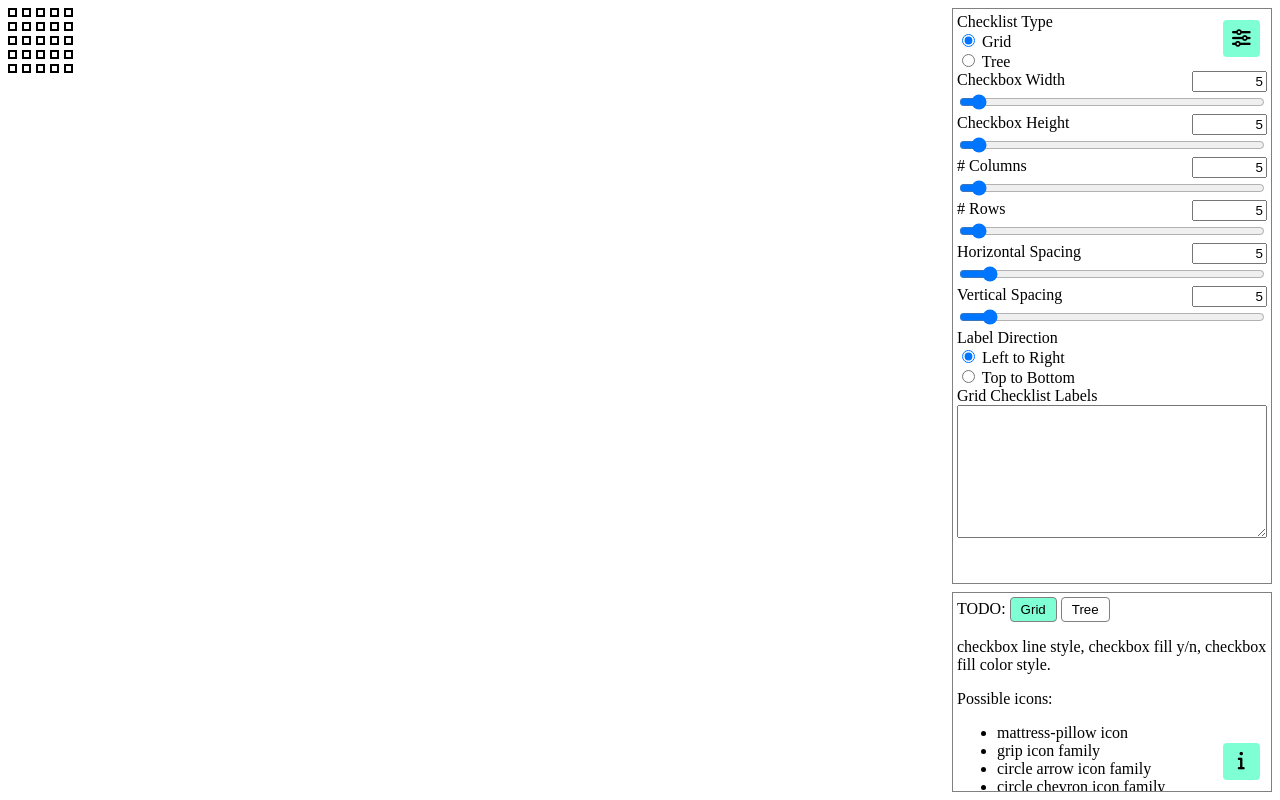
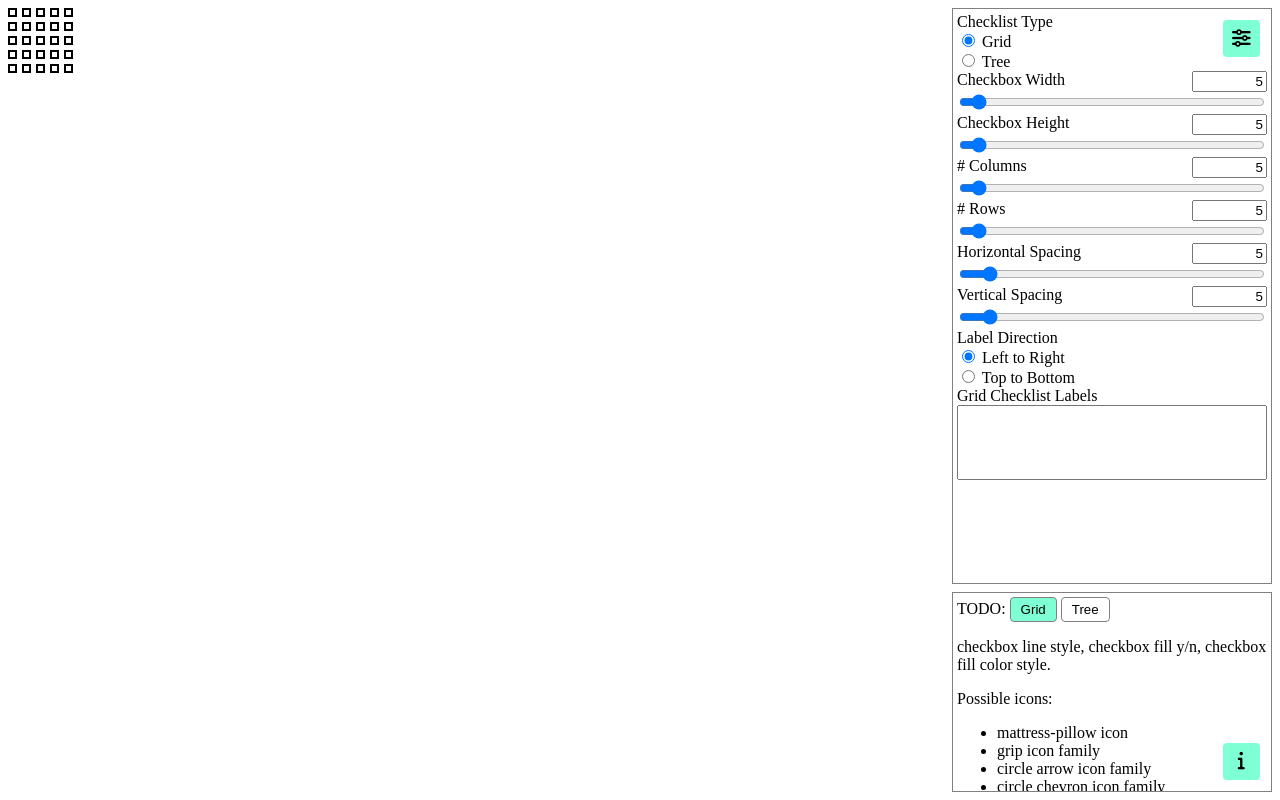
Before and after one commit to DutyS12345/print-website, a website: page index.html in a window 1280 px wide. Drawn offline with Linux system fonts and the light colour scheme.

Commit message:
auto resize input text area

```diff
--- a/styles/index.css
+++ b/styles/index.css
@@ -116,7 +116,8 @@ td.checkbox {
     .json-input {
         width: 100%;
         box-sizing: border-box;
-        height: 10em;
-        resize: vertical;
+        resize: none;
+        field-sizing: content;
+        min-height: 5lh;
     }
 }
```
